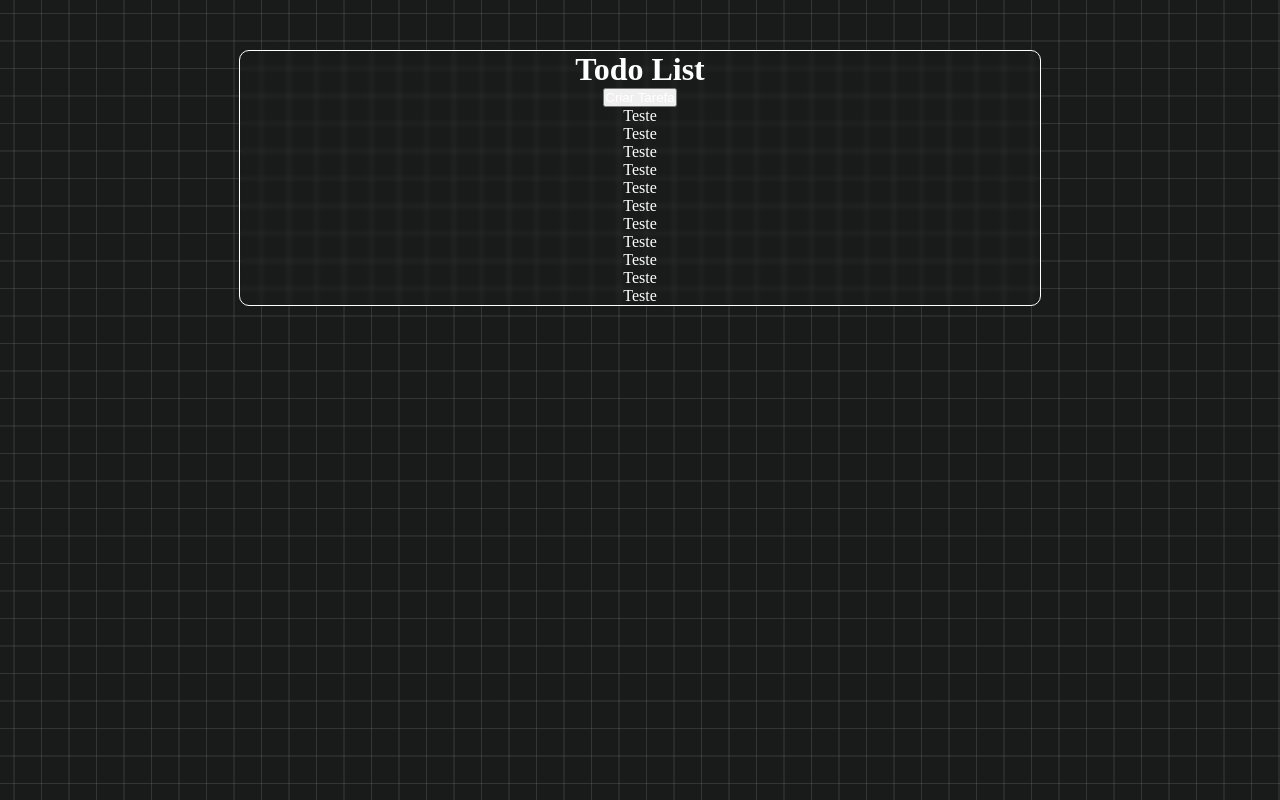
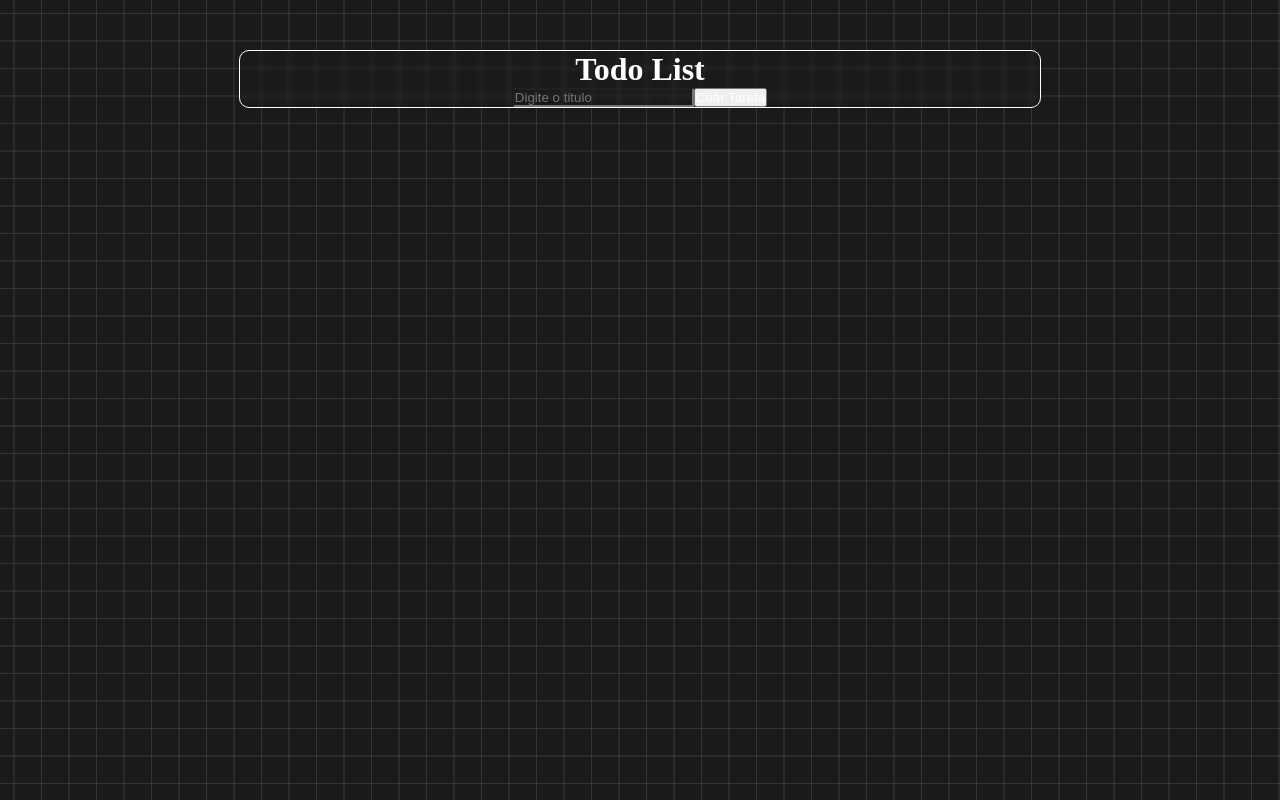
Before and after one commit to RodrigoArgenton/todo-list, a Vue app: page / in a window 1280 px wide. Built offline with nearby package versions, Linux system fonts and the light colour scheme.

Commit message:
função de adicionar tarefas

```diff
--- a/src/components/mainTodoList.vue
+++ b/src/components/mainTodoList.vue
@@ -1,26 +1,31 @@
 <script setup>
+import { ref } from 'vue'
 
+const dataList = ref([]);
+
+const newTitle = ref({ title: '' });
+
+function submitForm() {
+    dataList.value.push({ ...newTitle.value });
+    newTitle.value.title = '';
+}
 </script>
+
 <template>
     <div>
         <h1>Todo List</h1>
-        <button>Criar Tarefa</button>
+        <form @submit.prevent="submitForm">
+            <input v-model="newTitle.title" placeholder="Digite o titulo">
+            <button type="submit">Criar Tarefa</button>
+        </form>
         <ul>
-            <li>Teste</li>
-            <li>Teste</li>
-            <li>Teste</li>
-            <li>Teste</li>
-            <li>Teste</li>
-            <li>Teste</li>
-            <li>Teste</li>
-            <li>Teste</li>
-            <li>Teste</li>
-            <li>Teste</li>
-            <li>Teste</li>
+            <li v-for="list in dataList" :key="list.title">{{ list.title }}</li>
         </ul>
     </div>
 </template>
-<script setup>
 
-
-</script>
+<style scoped>
+input {
+    background-color: transparent;
+}
+</style>
```
Also changed, not shown: src/components/formAddList.vue (added, +10 -0 lines).
